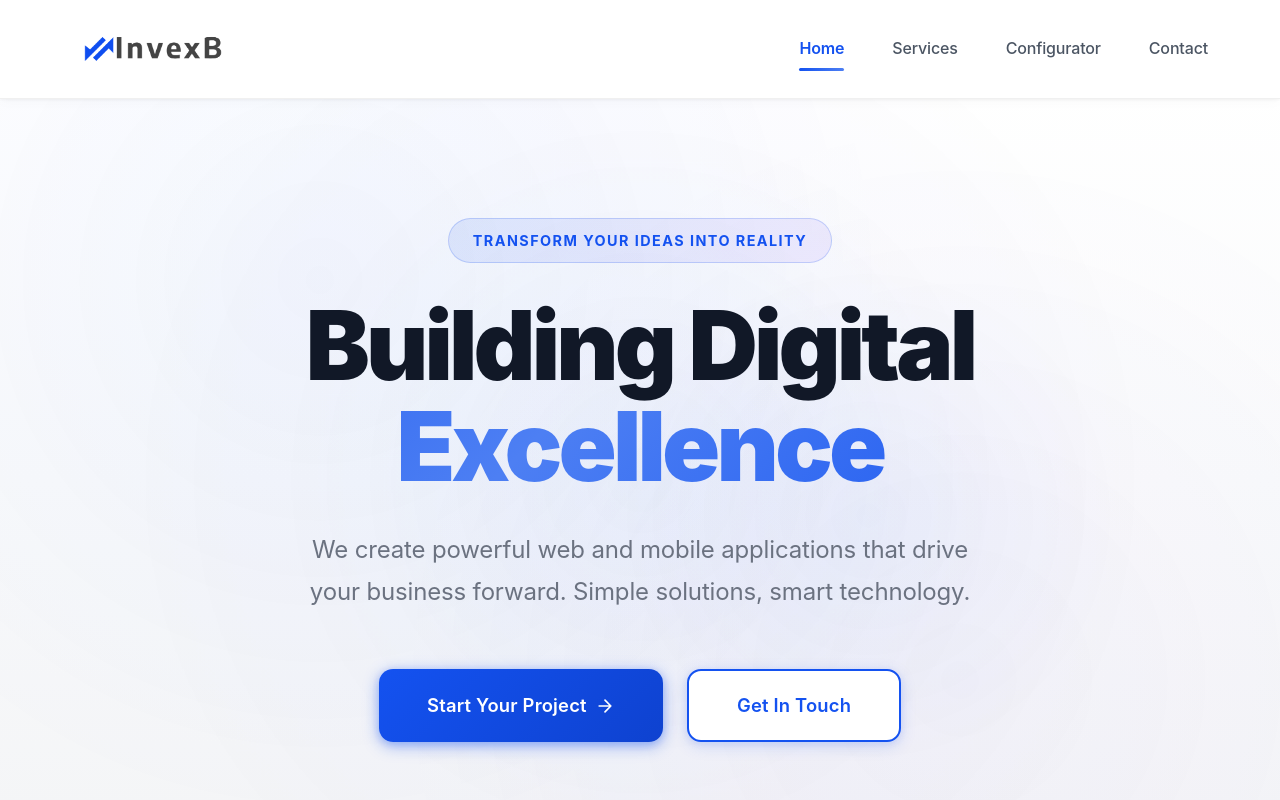
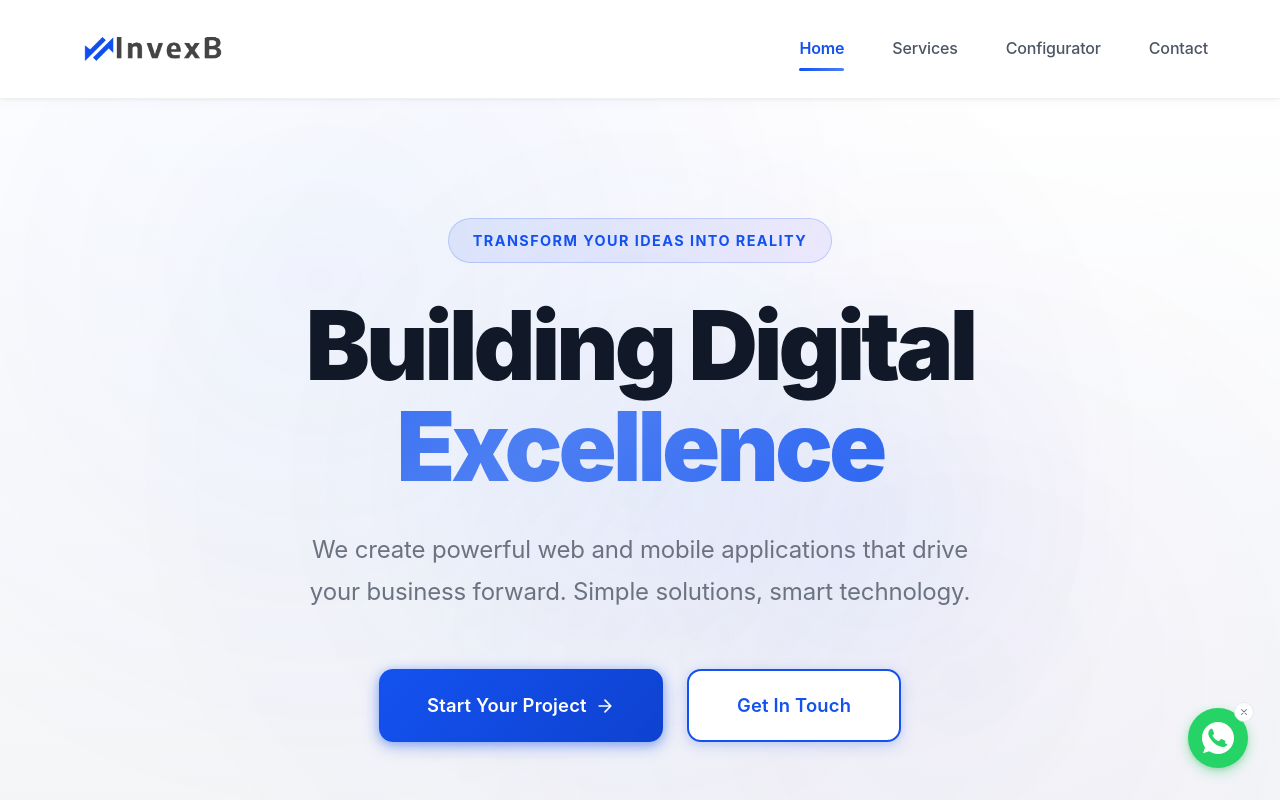
Before and after one commit to BraydenatInvexB/INVEXBWEBSITE, a React (Vite) app: page / in a window 1280 px wide. Shown: the top 800 px of the page. Built offline with nearby package versions, Linux system fonts and the light colour scheme; no server answers; the database is empty.

Commit message:
Add WhatsApp floating button with close option

```diff
--- /dev/null
+++ b/src/components/WhatsAppButton.css
@@ -0,0 +1,126 @@
+.whatsapp-container {
+  position: fixed;
+  bottom: 2rem;
+  right: 2rem;
+  z-index: 998;
+}
+
+.whatsapp-close {
+  position: absolute;
+  top: -6px;
+  right: -6px;
+  width: 20px;
+  height: 20px;
+  background: #FFFFFF;
+  border: 1px solid #E5E7EB;
+  border-radius: 50%;
+  display: flex;
+  align-items: center;
+  justify-content: center;
+  cursor: pointer;
+  color: #6B7280;
+  transition: all 0.2s ease;
+  z-index: 1;
+  padding: 0;
+}
+
+.whatsapp-close:hover {
+  background: #F3F4F6;
+  color: #374151;
+  transform: scale(1.1);
+}
+
+.whatsapp-button {
+  width: 60px;
+  height: 60px;
+  background: #25D366;
+  border-radius: 50%;
+  display: flex;
+  align-items: center;
+  justify-content: center;
+  box-shadow:
+    0 4px 12px rgba(37, 211, 102, 0.4),
+    0 2px 4px rgba(0, 0, 0, 0.1);
+  transition: all 0.3s cubic-bezier(0.4, 0, 0.2, 1);
+  text-decoration: none;
+  cursor: pointer;
+}
+
+.whatsapp-button:hover {
+  transform: scale(1.1);
+  box-shadow:
+    0 6px 20px rgba(37, 211, 102, 0.5),
+    0 4px 8px rgba(0, 0, 0, 0.15);
+}
+
+.whatsapp-button:active {
+  transform: scale(1.05);
+}
+
+.whatsapp-icon {
+  width: 32px;
+  height: 32px;
+  color: #FFFFFF;
+}
+
+
+/* Mobile adjustments */
+@media (max-width: 768px) {
+  .whatsapp-button {
+    bottom: 1.5rem;
+    right: 1.5rem;
+    width: 56px;
+    height: 56px;
+  }
+
+  .whatsapp-icon {
+    width: 28px;
+    height: 28px;
+  }
+
+  .whatsapp-tooltip {
+    display: none;
+  }
+}
+
+/* Adjust position when promotion banner is visible */
+@media (max-width: 1024px) {
+  .whatsapp-container {
+    bottom: 12rem;
+  }
+}
+
+@media (max-width: 768px) {
+  .whatsapp-container {
+    bottom: 11rem;
+  }
+}
+
+@media (max-width: 480px) {
+  .whatsapp-container {
+    bottom: 10rem;
+    right: 1rem;
+  }
+
+  .whatsapp-button {
+    width: 52px;
+    height: 52px;
+  }
+
+  .whatsapp-icon {
+    width: 26px;
+    height: 26px;
+  }
+
+  .whatsapp-close {
+    width: 18px;
+    height: 18px;
+    top: -4px;
+    right: -4px;
+  }
+
+  .whatsapp-close svg {
+    width: 8px;
+    height: 8px;
+  }
+}
--- /dev/null
+++ b/src/components/WhatsAppButton.jsx
@@ -0,0 +1,46 @@
+import { useState } from 'react';
+import './WhatsAppButton.css';
+
+function WhatsAppButton() {
+  const [isVisible, setIsVisible] = useState(true);
+  const phoneNumber = '27772758305'; // Remove spaces and + for WhatsApp link
+  const message = 'Hi InvexB! I\'m interested in your services.';
+
+  const whatsappUrl = `https://wa.me/${phoneNumber}?text=${encodeURIComponent(message)}`;
+
+  if (!isVisible) {
+    return null;
+  }
+
+  return (
+    <div className="whatsapp-container">
+      <button
+        className="whatsapp-close"
+        onClick={() => setIsVisible(false)}
+        aria-label="Hide WhatsApp button"
+        type="button"
+      >
+        <svg width="10" height="10" viewBox="0 0 24 24" fill="none" xmlns="http://www.w3.org/2000/svg">
+          <path d="M18 6L6 18M6 6L18 18" stroke="currentColor" strokeWidth="2.5" strokeLinecap="round" strokeLinejoin="round"/>
+        </svg>
+      </button>
+      <a
+        href={whatsappUrl}
+        target="_blank"
+        rel="noopener noreferrer"
+        className="whatsapp-button"
+        aria-label="Chat on WhatsApp"
+      >
+        <svg
+          viewBox="0 0 32 32"
+          fill="currentColor"
+          className="whatsapp-icon"
+        >
+          <path d="M16.004 0h-.008C7.174 0 0 7.176 0 16c0 3.5 1.128 6.744 3.046 9.378L1.054 31.29l6.118-1.958C9.714 30.986 12.736 32 16.004 32 24.826 32 32 24.822 32 16S24.826 0 16.004 0zm9.484 22.606c-.396 1.116-1.95 2.042-3.21 2.312-.864.184-1.99.33-5.786-1.244-4.856-2.014-7.978-6.94-8.22-7.262-.232-.32-1.95-2.6-1.95-4.96s1.232-3.52 1.67-4.002c.396-.438.924-.612 1.232-.612.148 0 .282.008.402.014.44.02.66.046.95.734.364.864 1.252 3.05 1.36 3.272.11.222.22.52.07.82-.14.31-.264.448-.486.702-.222.254-.432.448-.654.722-.2.24-.426.496-.182.936.244.44 1.084 1.788 2.328 2.896 1.6 1.424 2.946 1.866 3.364 2.074.418.208.662.174.906-.104.254-.29 1.076-1.254 1.364-1.684.278-.43.566-.358.95-.214.39.14 2.464 1.162 2.886 1.374.42.212.702.32.804.492.1.174.1.998-.296 2.114z"/>
+        </svg>
+      </a>
+    </div>
+  );
+}
+
+export default WhatsAppButton;
--- a/src/pages/Home.jsx
+++ b/src/pages/Home.jsx
@@ -1,6 +1,7 @@
 import Hero from '../components/Hero';
 import Features from '../components/Features';
 import Services from '../components/Services';
+import WhatsAppButton from '../components/WhatsAppButton';
 import './Home.css';
 
 function Home() {
@@ -9,6 +10,7 @@ function Home() {
       <Hero />
       <Features />
       <Services />
+      <WhatsAppButton />
     </div>
   );
 }
```
